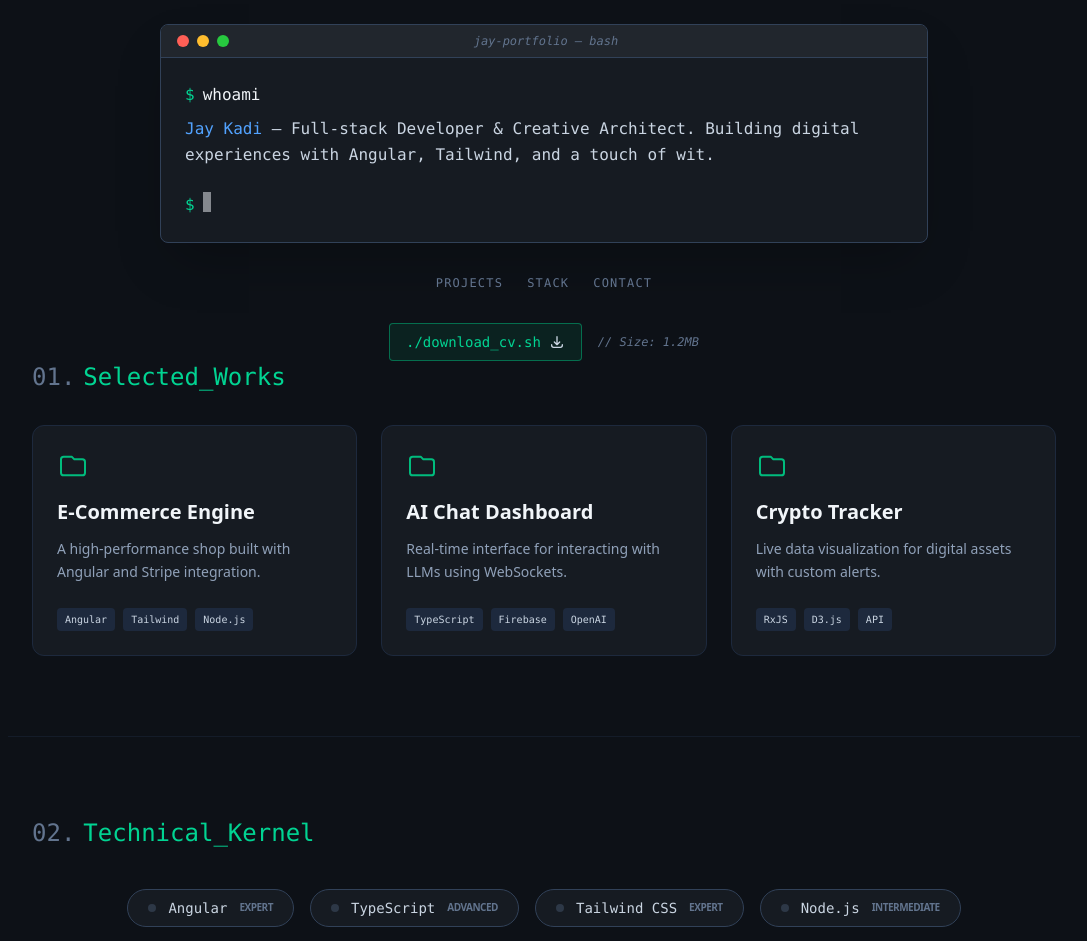
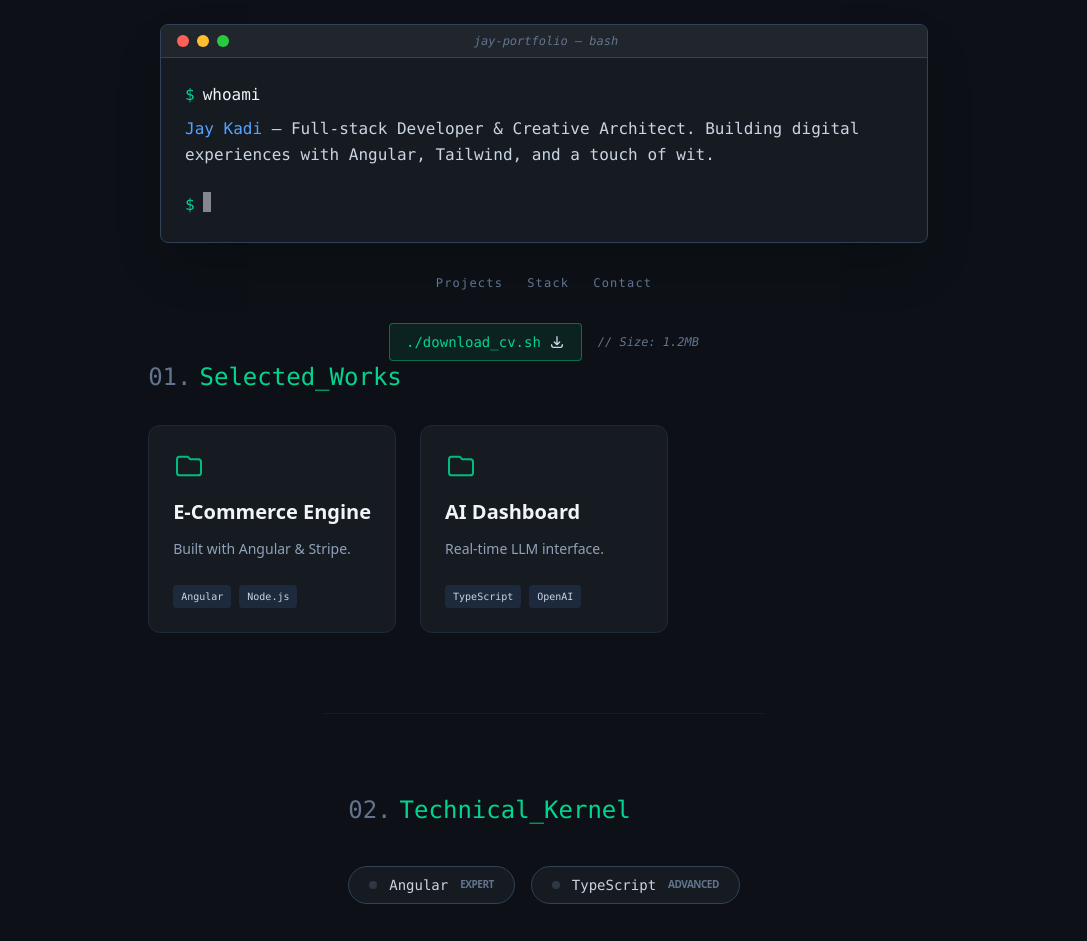
Before and after one commit to JayKadi/jay-portfolio, an Angular app: page / in a window 1280 px wide. Shown: the top 941 px of the page, without its empty margins (96-1183 px from the left). Built offline with nearby package versions, Linux system fonts and the light colour scheme.

Commit message:
Add new changes

```diff
--- a/src/app/app.html
+++ b/src/app/app.html
@@ -32,10 +32,10 @@
   </div>
 
   <div class="mt-8 flex gap-6 font-mono text-xs uppercase tracking-widest text-slate-500">
-    <a href="#" class="hover:text-emerald-400 transition-colors">Projects</a>
-    <a href="#" class="hover:text-emerald-400 transition-colors">Stack</a>
-    <a href="#" class="hover:text-emerald-400 transition-colors">Contact</a>
-  </div>
+  <button (click)="scrollTo('projects')" class="hover:text-emerald-400 transition-colors">Projects</button>
+  <button (click)="scrollTo('stack')" class="hover:text-emerald-400 transition-colors">Stack</button>
+  <button (click)="scrollTo('contact')" class="hover:text-emerald-400 transition-colors">Contact</button>
+</div>
   <div class="mt-8 flex items-center gap-4">
   <button class="group flex items-center gap-2 bg-emerald-500/10 border border-emerald-500/50 hover:bg-emerald-500 hover:text-[#0d1117] px-4 py-2 rounded font-mono text-sm transition-all duration-300">
     <span class="text-emerald-400 group-hover:text-[#0d1117]">./download_cv.sh</span>
--- a/src/app/app.ts
+++ b/src/app/app.ts
@@ -1,6 +1,6 @@
 import { Component, OnInit } from '@angular/core';
 import { RouterOutlet } from '@angular/router';
-import { CommonModule } from '@angular/common'; // Needed for typing effects
+import { CommonModule } from '@angular/common';
 
 @Component({
   selector: 'app-root',
@@ -10,41 +10,42 @@ import { CommonModule } from '@angular/common'; // Needed for typing effects
   styleUrl: './app.css'
 })
 export class AppComponent implements OnInit {
-  projects = [
-    {
-      title: 'E-Commerce Engine',
-      description: 'A high-performance shop built with Angular and Stripe integration.',
-      tech: ['Angular', 'Tailwind', 'Node.js'],
-      link: '#'
-    },
-    {
-      title: 'AI Chat Dashboard',
-      description: 'Real-time interface for interacting with LLMs using WebSockets.',
-      tech: ['TypeScript', 'Firebase', 'OpenAI'],
-      link: '#'
-    },
-    {
-      title: 'Crypto Tracker',
-      description: 'Live data visualization for digital assets with custom alerts.',
-      tech: ['RxJS', 'D3.js', 'API'],
-      link: '#'
-    }
-  ];
-  skills = [
-  { name: 'Angular', level: 'Expert', color: 'text-red-500' },
-  { name: 'TypeScript', level: 'Advanced', color: 'text-blue-500' },
-  { name: 'Tailwind CSS', level: 'Expert', color: 'text-cyan-400' },
-  { name: 'Node.js', level: 'Intermediate', color: 'text-green-500' },
-  { name: 'PostgreSQL', level: 'Intermediate', color: 'text-indigo-400' },
-  { name: 'Firebase', level: 'Advanced', color: 'text-yellow-500' },
-  { name: 'Git', level: 'Expert', color: 'text-orange-600' }
-];
   fullBio = "Jay Kadi — Full-stack Developer & Creative Architect. Building digital experiences with Angular, Tailwind, and a touch of wit.";
   displayText = "";
-  typingSpeed = 40; // milliseconds per character
+  typingSpeed = 40;
+
+  // 1. Ensure your data arrays are here
+  projects = [
+    { title: 'E-Commerce Engine', description: 'Built with Angular & Stripe.', tech: ['Angular', 'Node.js'], link: '#' },
+    { title: 'AI Dashboard', description: 'Real-time LLM interface.', tech: ['TypeScript', 'OpenAI'], link: '#' }
+  ];
+
+  skills = [
+    { name: 'Angular', level: 'Expert' },
+    { name: 'TypeScript', level: 'Advanced' }
+  ];
 
   ngOnInit() {
     this.typeEffect();
+  }
+
+  // 2. Add the scrollTo method inside the class
+  scrollTo(sectionId: string) {
+    const element = document.getElementById(sectionId);
+    if (element) {
+      element.scrollIntoView({ behavior: 'smooth', block: 'start' });
+    }
+  }
+
+  // 3. Add the handleCommand method for the terminal
+  handleCommand(command: string) {
+    const cmd = command.toLowerCase().trim();
+    if (cmd === 'projects') {
+      this.scrollTo('projects');
+    } else if (cmd === 'clear') {
+      this.displayText = '';
+    }
+    // Add more commands as you like!
   }
 
   typeEffect() {
```
